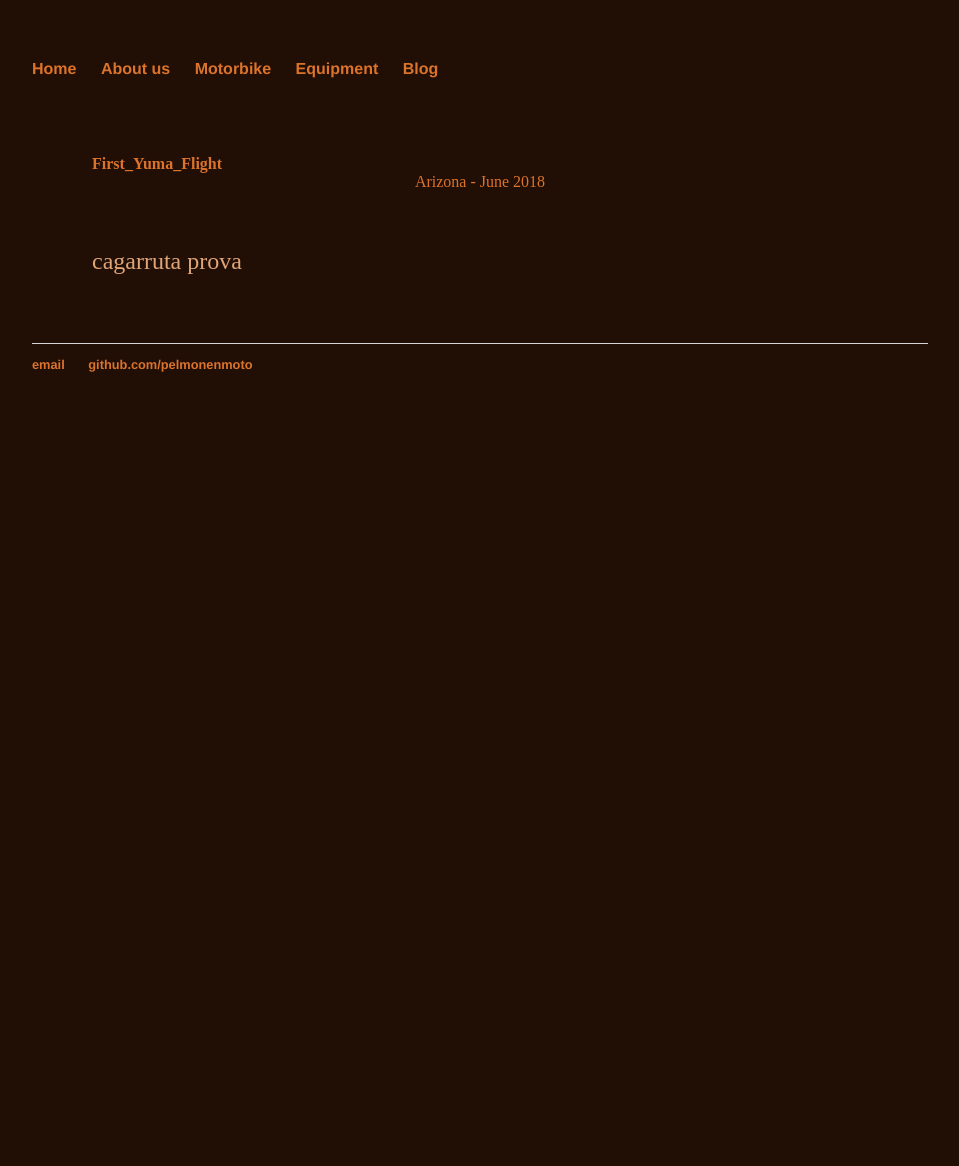
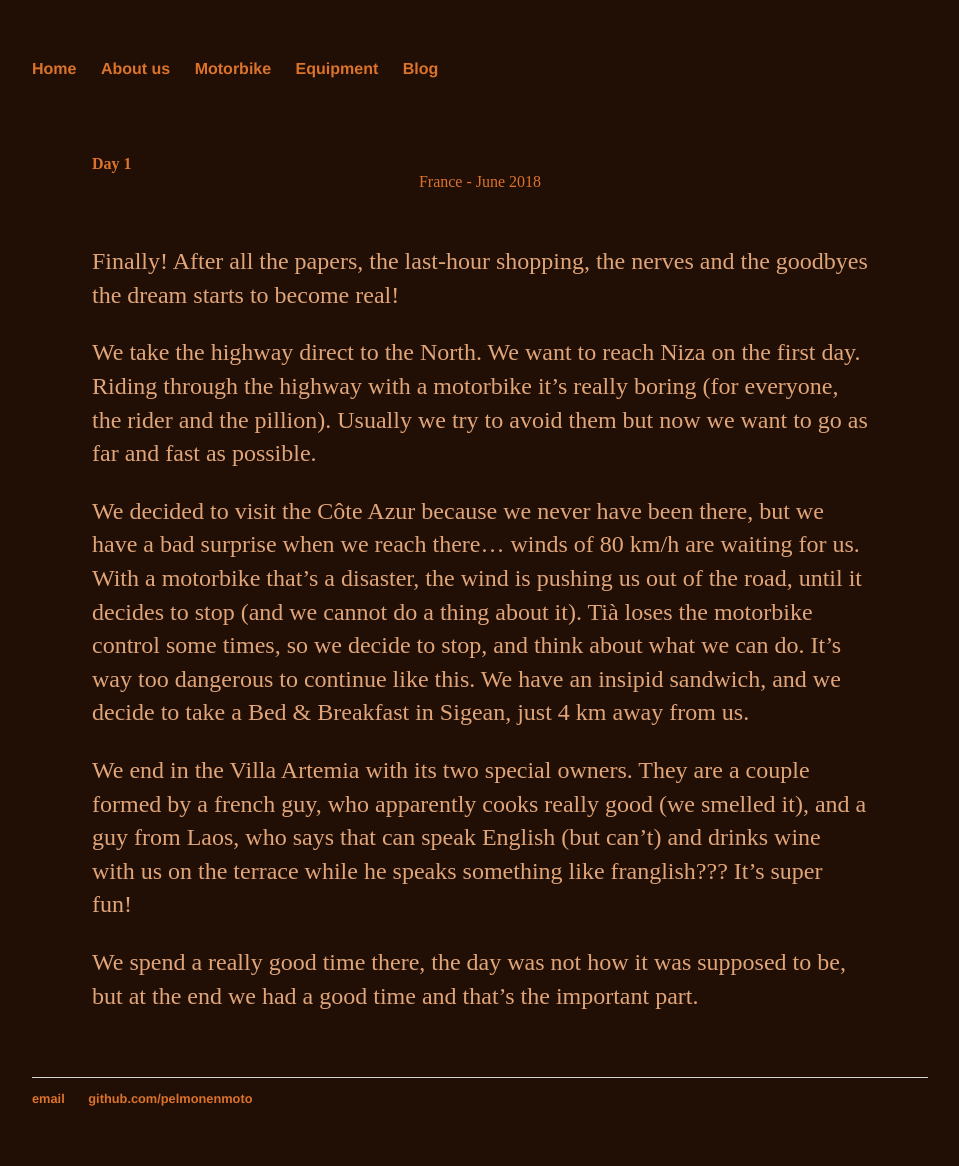
Before and after one commit to PepGonella/pelmonenmoto.github.io, a Jekyll site: the page built from _etapes/2018-06-18-day1.md, in a window 1280 px wide. Shown: the whole page, without its empty margins (160-1119 px from the left). Built offline with Jekyll 4.4.1, drawn with Linux system fonts in a browser that asks for light colours; before the commit the page ends 900 px from its top, so only the background shows below that.

Commit message:
upload day 1

```diff
--- a/_etapes/2018-06-18-day1.md
+++ b/_etapes/2018-06-18-day1.md
@@ -1,15 +1,23 @@
 ---
 layout: post
-title: First_Yuma_Flight
+title: Day 1
 description:
 type: photos
 destination: pelmonenmoto
 category: etapes
 subcat: Private Pilot
-location: Arizona
+location: France
 image: /pictures/thumbs/candleholders.png
 permalink:
 publish: yes
 ---
 
-cagarruta prova
+Finally! After all the papers, the last-hour shopping, the nerves and the goodbyes the dream starts to become real!
+
+We take the highway direct to the North. We want to reach Niza on the first day. Riding through the highway with a motorbike it's really boring (for everyone, the rider and the pillion). Usually we try to avoid them but now we want to go as far and fast as possible.
+
+We decided to visit the Côte Azur because we never have been there, but we have a bad surprise when we reach there... winds of 80 km/h are waiting for us. With a motorbike that's a disaster, the wind is pushing us out of the road, until it decides to stop (and we cannot do a thing about it). Tià loses the motorbike control some times, so we decide to stop, and think about what we can do. It's way too dangerous to continue like this. We have an insipid sandwich, and we decide to take a Bed & Breakfast in Sigean, just 4 km away from us.
+
+We end in the Villa Artemia with its two special owners. They are a couple formed by a french guy, who apparently cooks really good (we smelled it), and a guy from Laos, who says that can speak English (but can't) and drinks wine with us on the terrace while he speaks something like franglish??? It's super fun!
+
+We spend a really good time there, the day was not how it was supposed to be, but at the end we had a good time and that's the important part.
```
